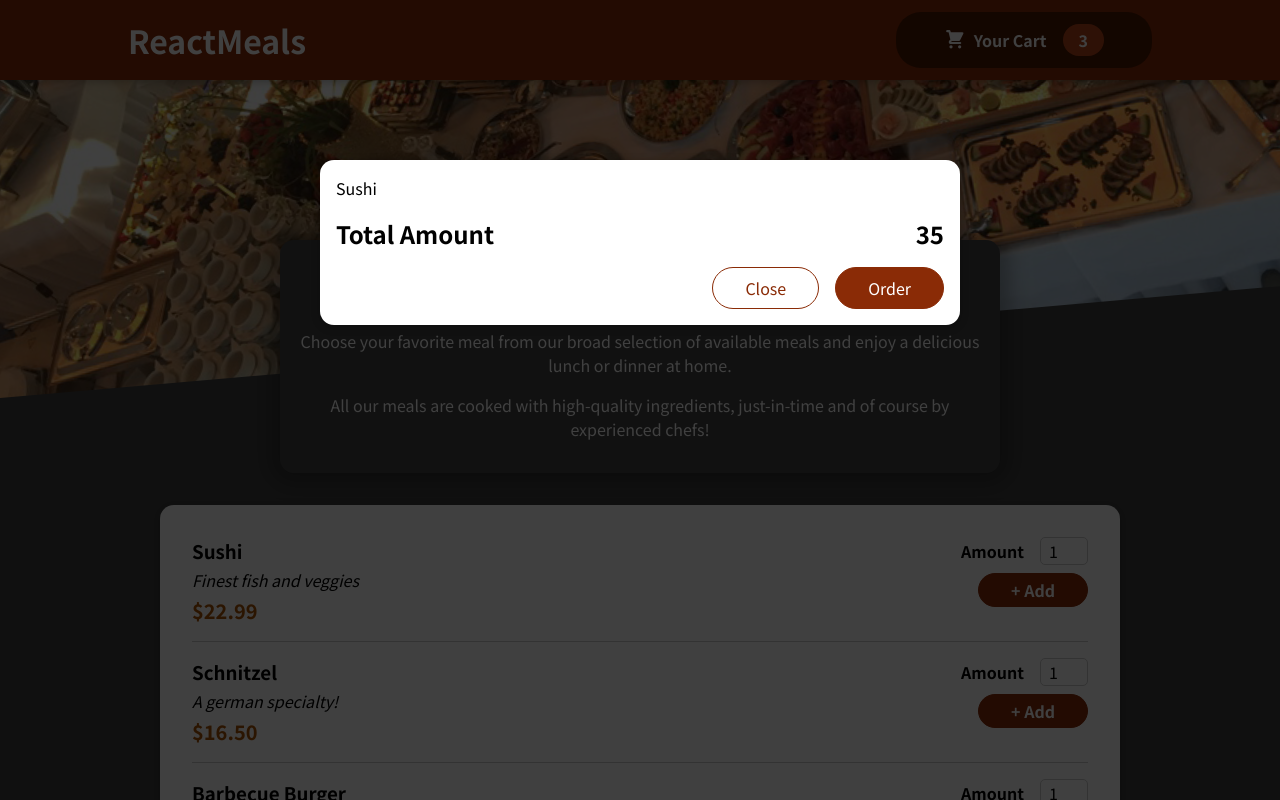
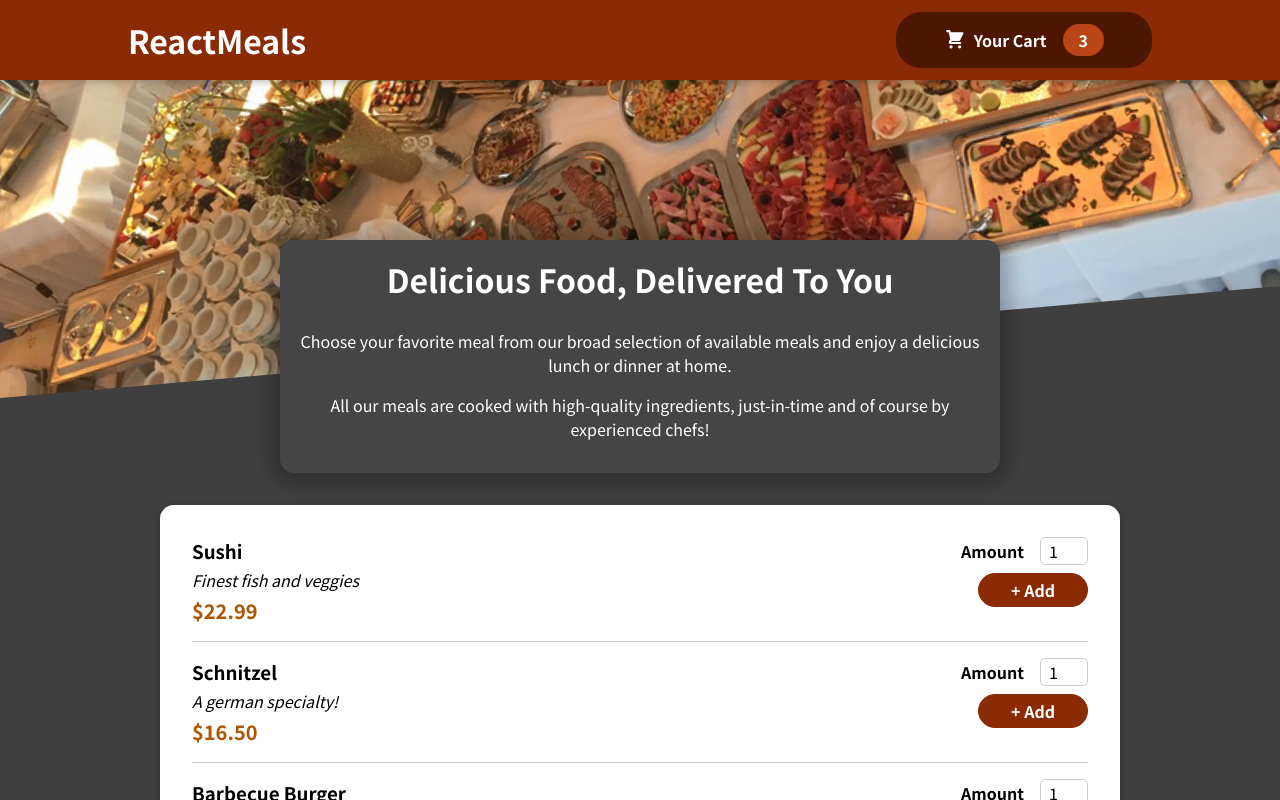
Before and after one commit to elite1003/sharpner-restaurant-app, a React (Create React App) app: page / in a window 1280 px wide. Shown: the top 800 px of the page. Built offline with nearby package versions, Linux system fonts and the light colour scheme.

Commit message:
isCartShown state is added to the App

```diff
--- a/src/App.jsx
+++ b/src/App.jsx
@@ -1,12 +1,19 @@
-import React, { Fragment } from "react";
+import React, { Fragment, useState } from "react";
 import Cart from "./components/Cart/Cart";
 import Header from "./components/Layout/Header";
 import Meals from "./components/Meals/Meals";
 const App = () => {
+  const [isCartShown, setIsCartShown] = useState(false);
+  const showCartHandler = () => {
+    setIsCartShown(true);
+  };
+  const hideCartHandler = () => {
+    setIsCartShown(false);
+  };
   return (
     <Fragment>
-      <Cart />
-      <Header />
+      {isCartShown && <Cart onHideCart={hideCartHandler} />}
+      <Header onShowCart={showCartHandler} />
       <main>
         <Meals />
       </main>
--- a/src/components/Cart/Cart.jsx
+++ b/src/components/Cart/Cart.jsx
@@ -12,14 +12,16 @@
     </ul>
   );
   return (
-    <Modal>
+    <Modal onHideCart={props.onHideCart}>
       {cartItems}
       <div className={classes.total}>
         <span>Total Amount</span>
         <span>35</span>
       </div>
       <div className={classes.actions}>
-        <button className={classes["button--alt"]}>Close</button>
+        <button className={classes["button--alt"]} onClick={props.onHideCart}>
+          Close
+        </button>
         <button className={classes.button}>Order</button>
       </div>
     </Modal>
--- a/src/components/Layout/Header.jsx
+++ b/src/components/Layout/Header.jsx
@@ -7,7 +7,7 @@
     <Fragment>
       <header className={classes.header}>
         <h1>ReactMeals</h1>
-        <HeaderCartButton />
+        <HeaderCartButton onClick={props.onShowCart} />
       </header>
       <div className={classes["main-image"]}>
         <img src={mealsImage} alt="A table full of delicious food!!" />
--- a/src/components/Layout/HeaderCartButton.jsx
+++ b/src/components/Layout/HeaderCartButton.jsx
@@ -1,9 +1,9 @@
 import React from "react";
 import CartIcon from "../Cart/CartIcon";
 import classes from "./HeaderCartButton.module.css";
-const HeaderCartButton = () => {
+const HeaderCartButton = (props) => {
   return (
-    <button type="button" className={classes.button}>
+    <button type="button" className={classes.button} onClick={props.onClick}>
       <span className={classes.icon}>
         <CartIcon />
       </span>
--- a/src/components/UI/Modal.jsx
+++ b/src/components/UI/Modal.jsx
@@ -1,8 +1,9 @@
 import React, { Fragment } from "react";
 import classes from "./Modal.module.css";
 import ReactDOM from "react-dom";
-const Backdrop = () => {
-  return <div className={classes.backdrop} />;
+
+const Backdrop = (props) => {
+  return <div className={classes.backdrop} onClick={props.onClick} />;
 };
 
 const ModalOverlay = (props) => {
@@ -14,10 +15,14 @@
 };
 
 const portalElement = document.getElementById("overlays");
+
 const Modal = (props) => {
   return (
     <Fragment>
-      {ReactDOM.createPortal(<Backdrop />, portalElement)}
+      {ReactDOM.createPortal(
+        <Backdrop onClick={props.onHideCart} />,
+        portalElement
+      )}
       {ReactDOM.createPortal(
         <ModalOverlay>{props.children}</ModalOverlay>,
         portalElement
```
